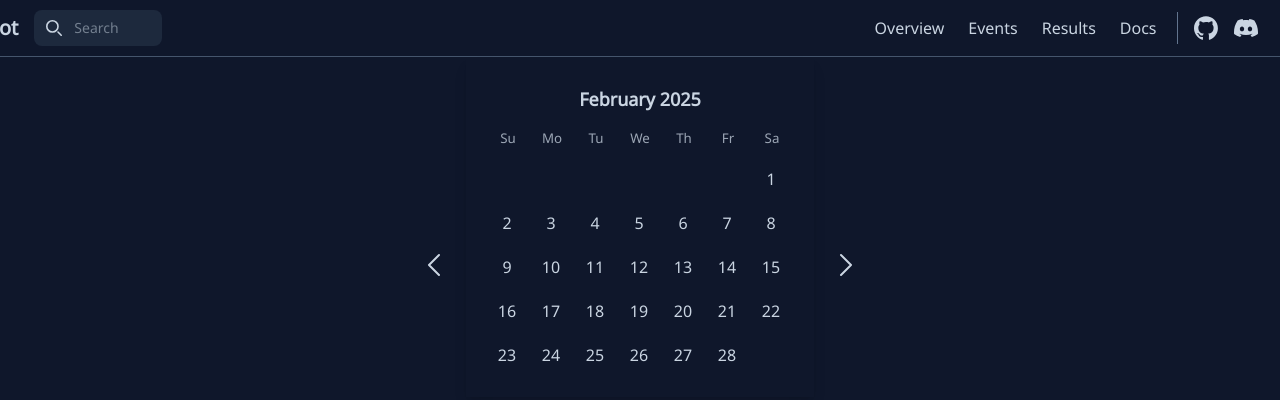
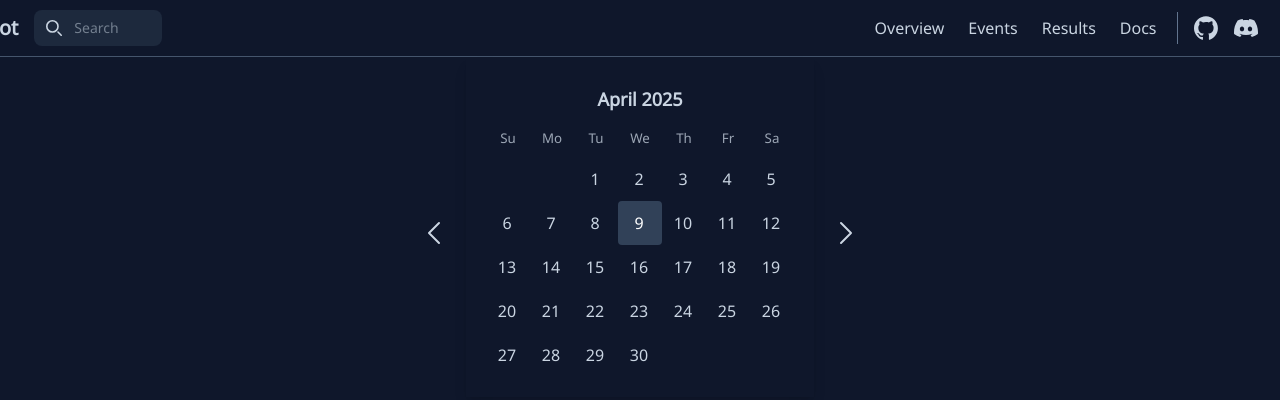
Before and after one commit to WiNg4205/LabBot, a React (Vite) app in the folder frontend/: page /events in a window 1280 px wide. Shown: the top 400 px of the page. Built offline with nearby package versions, Linux system fonts and the light colour scheme.

Commit message:
working date navigation with dummy data

```diff
--- a/frontend/src/components/Calendar.jsx
+++ b/frontend/src/components/Calendar.jsx
@@ -1,24 +1,32 @@
 import { useState } from "react";
 import { DayPicker, getDefaultClassNames } from "react-day-picker";
-import { addMonths, subMonths } from "date-fns";
+import { startOfMonth } from "date-fns";
+import dates from "../data/Events";
 import "./Calendar.css";
 
+
+
+
 const Calendar = () => {
-  const [month, setMonth] = useState(new Date());
+  const [selectedDate, setSelectedDate] = useState(dates[0]);
+
   const defaultClassNames = getDefaultClassNames();
+
+  const prevDate = () => setSelectedDate(d => dates[Math.min(dates.indexOf(d) + 1, dates.length - 1)]);
+  const nextDate = () => setSelectedDate(d => dates[Math.max(dates.indexOf(d) - 1, 0)]);
 
   return (
     <div className="flex items-start gap-4">
-      <button onClick={() => setMonth(subMonths(month, 1))}>
-        <svg xmlns="http://www.w3.org/2000/svg" fill="none" viewBox="0 0 24 24" strokeWidth="1.5" stroke="currentColor" className="size-8 mt-48 hover:text-purple-400">
+      <button onClick={prevDate}>
+        <svg xmlns="http://www.w3.org/2000/svg" fill="none" viewBox="0 0 24 24" strokeWidth="1.5" stroke="currentColor" className="size-8 mt-40 hover:text-purple-400">
           <path strokeLinecap="round" strokeLinejoin="round" d="M15.75 19.5 8.25 12l7.5-7.5" />
         </svg>
       </button>
 
       <DayPicker
-        month={month}
-        onMonthChange={setMonth}
-        animate
+        key={startOfMonth(selectedDate).toISOString()}
+        month={startOfMonth(selectedDate)}
+        selected={selectedDate}
         mode="single"
         disableNavigation
         classNames={{
@@ -29,8 +37,8 @@ const Calendar = () => {
         }}
       />
 
-      <button onClick={() => setMonth(addMonths(month, 1))}>
-        <svg xmlns="http://www.w3.org/2000/svg" fill="none" viewBox="0 0 24 24" strokeWidth="1.5" stroke="currentColor" className="size-8 mt-48 hover:text-purple-400">
+      <button onClick={nextDate}>
+        <svg xmlns="http://www.w3.org/2000/svg" fill="none" viewBox="0 0 24 24" strokeWidth="1.5" stroke="currentColor" className="size-8 mt-40 hover:text-purple-400">
           <path strokeLinecap="round" strokeLinejoin="round" d="m8.25 4.5 7.5 7.5-7.5 7.5" />
         </svg>
       </button>
--- /dev/null
+++ b/frontend/src/data/Events.js
@@ -0,0 +1,8 @@
+const date1 = new Date('2025-04-09T00:00:00.000Z')
+const date2 = new Date('2025-03-12T00:00:00.000Z')
+const date3 = new Date('2025-02-10T00:00:00.000Z')
+const date4 = new Date('2024-12-17T00:00:00.000Z')
+const date5 = new Date('2024-11-15T00:00:00.000Z')
+const dates = [date1, date2, date3, date4, date5]
+
+export default dates
```
Also changed, not shown: 1 other file (tests, documents, lock files or other folders).
